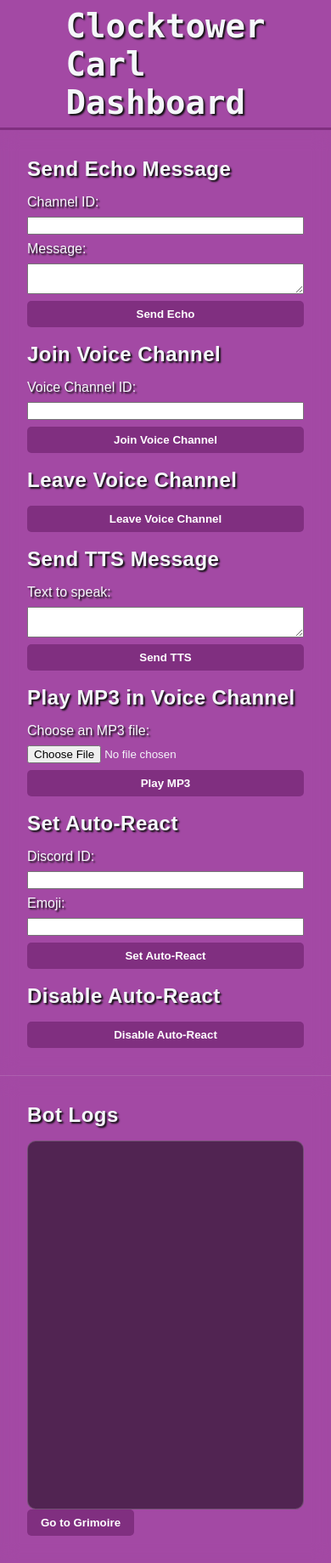
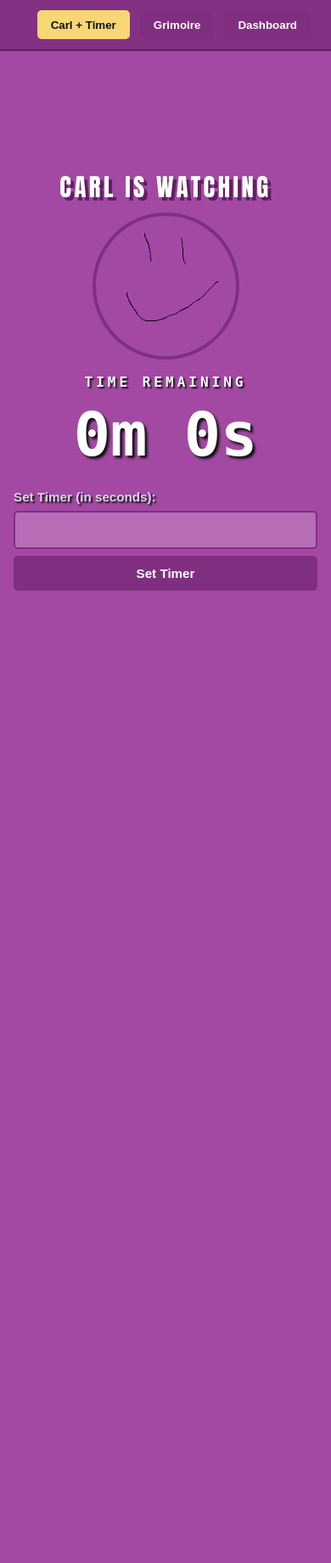
Before and after one commit to SamDennehy/Clocktower-Carl, a Flask app: page / in a window 390 px wide. Shown: the whole page at 85% size. After the commit the page ends 695 px from the top, so only its background shows below. Run offline with Flask 3, Linux system fonts and the light colour scheme; parts of the project's set-up code (start-up, migrations or seed data) failed here and were passed over; some libraries are stand-ins or nearby versions.

Commit message:
changed grimoire to be default page and added easteregg

```diff
--- a/main.py
+++ b/main.py
@@ -26,11 +26,11 @@ def start_bot_for_request():
 
 @app.route('/')
 def home():
-    return render_template('index.html')
+    return render_template('grimoire.html')
 
 @app.route('/grimoire')
 def grimoire():
-    return render_template('grimoire.html')
+    return render_template('index.html')
 
 
 @app.route('/logs')
--- a/static/scripts.js
+++ b/static/scripts.js
@@ -1,13 +1,22 @@
 let timerInterval;
+let confettiAnimationFrame;
 const carlFrameDurations = [200, 150, 90];
 const carlFrameOrder = [0, 1, 2, 1, 0];
 const carlIdleDuration = 30000;
 
 async function updateLogs() {
+    const logsElement = document.getElementById("logs-container");
+    if (!logsElement) {
+        return;
+    }
+
+    try {
         const response = await fetch("/logs");
+        if (!response.ok) {
+            throw new Error(`Log request failed with status ${response.status}`);
+        }
+
         const data = await response.json();
-
-    const logsElement = document.getElementById("logs-container");
 
         logsElement.innerHTML = "";
 
@@ -15,6 +24,35 @@ async function updateLogs() {
             const logElement = document.createElement("div");
             logElement.textContent = log;
             logsElement.appendChild(logElement);
+        });
+    } catch (error) {
+        console.error("Unable to update logs:", error);
+    }
+}
+
+if (document.getElementById("logs-container")) {
+    updateLogs();
+    setInterval(updateLogs, 1000);
+}
+
+const grimoireShell = document.querySelector(".grimoire-shell");
+const viewToggleButtons = document.querySelectorAll(".view-toggle");
+
+if (grimoireShell && viewToggleButtons.length > 0) {
+    viewToggleButtons.forEach(button => {
+        button.addEventListener("click", function() {
+            const view = button.dataset.view;
+            const isSeatingView = view === "seating";
+
+            grimoireShell.classList.toggle("view-timer", !isSeatingView);
+            grimoireShell.classList.toggle("view-seating", isSeatingView);
+
+            viewToggleButtons.forEach(toggleButton => {
+                const isActive = toggleButton === button;
+                toggleButton.classList.toggle("active", isActive);
+                toggleButton.setAttribute("aria-pressed", String(isActive));
+            });
+        });
     });
 }
 
@@ -24,6 +62,8 @@ function addSubmitHandler(formId, handler) {
         form.addEventListener("submit", handler);
     }
 }
+
+addSubmitHandler("timer-form", setTimer);
 
 addSubmitHandler("echo-form", async function(event) {
     event.preventDefault();
@@ -148,6 +188,11 @@ function setTimer(event) {
         return;
     }
 
+    if (durationSeconds === 2809) {
+        displayEasterEgg("Happy Birthday Dean!");
+        return;
+    }
+
     startTimer(Date.now() + durationSeconds * 1000);
 }
 
@@ -175,6 +220,87 @@ function startTimer(endTime) {
 
     updateTimerDisplay();
     timerInterval = setInterval(updateTimerDisplay, 250);
+}
+
+function displayEasterEgg(message) {
+    const easterEgg = document.getElementById("watching-message");
+    if (easterEgg) {
+        easterEgg.textContent = message;
+    }
+
+    launchConfetti();
+}
+
+function launchConfetti() {
+    const existingCanvas = document.getElementById("confetti-canvas");
+    if (existingCanvas) {
+        existingCanvas.remove();
+    }
+
+    if (confettiAnimationFrame) {
+        cancelAnimationFrame(confettiAnimationFrame);
+    }
+
+    const canvas = document.createElement("canvas");
+    const context = canvas.getContext("2d");
+    const colors = ["#f7d774", "#ffffff", "#ff6b6b", "#69d2e7", "#9be564"];
+    const particles = [];
+    const pixelRatio = window.devicePixelRatio || 1;
+    const endTime = performance.now() + 3500;
+
+    canvas.id = "confetti-canvas";
+    document.body.appendChild(canvas);
+
+    function resizeCanvas() {
+        canvas.width = window.innerWidth * pixelRatio;
+        canvas.height = window.innerHeight * pixelRatio;
+        canvas.style.width = `${window.innerWidth}px`;
+        canvas.style.height = `${window.innerHeight}px`;
+        context.setTransform(pixelRatio, 0, 0, pixelRatio, 0, 0);
+    }
+
+    resizeCanvas();
+    window.addEventListener("resize", resizeCanvas, { once: true });
+
+    for (let index = 0; index < 140; index += 1) {
+        particles.push({
+            x: Math.random() * window.innerWidth,
+            y: -20 - Math.random() * window.innerHeight * 0.35,
+            width: 5 + Math.random() * 7,
+            height: 8 + Math.random() * 9,
+            speed: 2 + Math.random() * 4,
+            drift: -1.5 + Math.random() * 3,
+            rotation: Math.random() * Math.PI,
+            rotationSpeed: -0.15 + Math.random() * 0.3,
+            color: colors[index % colors.length]
+        });
+    }
+
+    function animateConfetti(currentTime) {
+        context.clearRect(0, 0, window.innerWidth, window.innerHeight);
+
+        particles.forEach(particle => {
+            particle.y += particle.speed;
+            particle.x += particle.drift;
+            particle.rotation += particle.rotationSpeed;
+
+            context.save();
+            context.translate(particle.x, particle.y);
+            context.rotate(particle.rotation);
+            context.fillStyle = particle.color;
+            context.fillRect(-particle.width / 2, -particle.height / 2, particle.width, particle.height);
+            context.restore();
+        });
+
+        if (currentTime < endTime) {
+            confettiAnimationFrame = requestAnimationFrame(animateConfetti);
+        } else {
+            canvas.remove();
+            confettiAnimationFrame = undefined;
+        }
+    }
+
+    confettiAnimationFrame = requestAnimationFrame(animateConfetti);
 }
 
 const savedTimerEndTime = Number(sessionStorage.getItem("timerEndTime"));
--- a/static/styles.css
+++ b/static/styles.css
@@ -23,6 +31,24 @@ body {
 	overflow: hidden;
 	min-height: 150px;
 	border-bottom: 3px solid rgb(128, 47, 128);
+}
+
+.page-navigation {
+	display: flex;
+	justify-content: flex-end;
+	gap: 0.75rem;
+	padding: 0.75rem 1.5rem;
+	background-color: rgba(128, 47, 128, 0.9);
+	border-bottom: 2px solid rgb(97, 31, 97);
+}
+
+.page-navigation button {
+	padding: 0.6rem 1rem;
+}
+
+.page-navigation .view-toggle.active {
+	background-color: #f7d774;
+	color: #111;
 }
 
 .grimoire-banner {
@@ -96,26 +122,48 @@ h1 {
 	width: 100%;
 	box-sizing: border-box;
 	background-color: rgba(163, 73, 164);
-	padding: 2rem;
+	padding: clamp(0.75rem, 2vw, 2rem);
+}
+
+.grimoire-shell.view-timer {
+	display: flex;
+	align-items: center;
+}
+
+.grimoire-shell.view-timer .timer {
+	max-width: 900px;
+	margin-inline: auto;
+}
+
+.grimoire-shell.view-timer .seating-panel,
+.grimoire-shell.view-seating .timer {
+	display: none;
+}
+
+.grimoire-shell.view-seating {
+	display: flex;
+	align-items: center;
+	justify-content: center;
+}
+
+.grimoire-shell.view-seating .seating-panel {
+	max-width: 1000px;
+	margin: 0 auto;
 }
 
 .grimoire-shell .timer {
 	width: 100%;
 	box-sizing: border-box;
 	margin-inline: auto;
-	padding: 2rem;
+	padding: clamp(0.75rem, 2vw, 2rem);
 	text-align: center;
-}
-
-.back-home-button {
-	margin-bottom: 1rem;
 }
 
 .watching-message {
 	margin: 0 0 1rem;
 	color: #ffffff;
 	font-family: Impact, Haettenschweiler, "Arial Narrow Bold", sans-serif;
-	font-size: 4rem;
+	font-size: clamp(2rem, 5vw, 4rem);
 	font-weight: 900;
 	letter-spacing: 0.12em;
 	line-height: 1;
@@ -124,9 +172,9 @@ h1 {
 
 .timer-carl {
 	position: relative;
-	width: min(400px, 35vw);
-	height: min(400px, 35vw);
-	margin: 0 auto 1.5rem;
+	width: min(500px, 56.25vw, 61vh);
+	height: min(500px, 56.25vw, 61vh);
+	margin: 0 auto clamp(0.75rem, 2vh, 1.5rem);
 	border: 4px solid rgb(128, 47, 128);
 	border-radius: 50%;
 	overflow: hidden;
@@ -159,11 +207,11 @@ h1 {
 }
 
 #timer-display {
-	min-height: 5.25rem;
+	min-height: clamp(3.5rem, 8vh, 5.25rem);
 	margin: 0;
 	color: #ffffff;
 	font-family: monospace;
-	font-size: 4.5rem;
+	font-size: clamp(2.75rem, 7vw, 4.5rem);
 	font-weight: 900;
 	line-height: 1;
 	letter-spacing: 0;
@@ -172,32 +220,32 @@ h1 {
 
 .grimoire-shell form {
 	max-width: 440px;
-	margin: 2rem auto 0;
+	margin: clamp(1rem, 2vh, 2rem) auto 0;
 	text-align: left;
 }
 
 .grimoire-shell label {
 	color: #ded2e4;
-	font-size: 1.1rem;
+	font-size: clamp(0.95rem, 1.5vw, 1.1rem);
 	font-weight: 700;
 }
 
 .grimoire-shell input {
 	box-sizing: border-box;
 	width: 100%;
-	padding: 0.9rem 1rem;
+	padding: 0.7rem 0.85rem;
 	border: 2px solid rgb(128, 47, 128);
 	border-radius: 5px;
 	background: rgba(255, 255, 255, 0.2);
 	color: #ffffff;
-	font-size: 1.2rem;
+	font-size: clamp(1rem, 1.5vw, 1.2rem);
 }
 
 .grimoire-shell button {
-	padding: 1rem;
+	padding: 0.75rem 1rem;
 	background: rgb(128, 47, 128);
 	color: #ffffff;
-	font-size: 1.1rem;
+	font-size: clamp(0.95rem, 1.5vw, 1.1rem);
 }
 
 .grimoire-shell button:hover {
@@ -484,11 +532,11 @@ h1 {
 	}
 
 	.grimoire-shell {
-		padding: 1.5rem 0.75rem 2rem;
+		padding: 0.75rem 0.5rem 1rem;
 	}
 
 	.grimoire-shell .timer {
-		padding: 2rem 1rem 1.5rem;
+		padding: 1rem 0.5rem;
 	}
 
 	.seating-panel {
--- a/templates/grimoire.html
+++ b/templates/grimoire.html
@@ -8,9 +8,14 @@
      <link rel="icon" type="image/x-icon" href="{{ url_for('static', filename='carl.ico') }}">
 </head>
 <body>
-    <main class="grimoire-shell">
+    <nav class="page-navigation" aria-label="Page navigation">
+        <button type="button" class="view-toggle active" data-view="timer" aria-pressed="true">Carl + Timer</button>
+        <button type="button" class="view-toggle" data-view="seating" aria-pressed="false">Grimoire</button>
+        <button type="button" onclick="window.location.href='/grimoire'">Dashboard</button>
+    </nav>
+    <main class="grimoire-shell view-timer">
         <section class="timer" aria-labelledby="timer-heading">
-            <p class="watching-message">CARL IS WATCHING</p>
+            <p id="watching-message" class="watching-message">CARL IS WATCHING</p>
             <div class="timer-carl">
                 <img class="timer-carl-image timer-carl-image-one" src="{{ url_for('static', filename='carl.png') }}" alt="">
                 <img class="timer-carl-image timer-carl-image-two" src="{{ url_for('static', filename='carl2.png') }}" alt="">
@@ -20,7 +25,7 @@
                 <p class="timer-label" id="timer-heading">TIME REMAINING</p>
                 <p id="timer-display" aria-live="polite">0m 0s</p>
             </div>
-            <form action="#" method="POST" id="timer-form" onsubmit="setTimer(event)">
+            <form action="#" method="POST" id="timer-form">
                 <label for="timer-duration">Set Timer (in seconds):</label>
                 <input type="number" id="timer-duration" name="duration" min="1" required>
                 <button type="submit">Set Timer</button>
@@ -31,6 +36,7 @@
             <ol id="player-seating" class="player-seating" aria-live="polite"></ol>
             <form id="seating-form">
                 <label for="player-names">Players</label>
+                <br>
                 <div class="seating-heading-row">
                     <div>
                         <p class="timer-label" id="seating-heading">PLAYER ORDER</p>
@@ -41,7 +47,6 @@
                 <button type="submit">Display Seats</button>
             </form>
         </section>
-        <button type="button" class="back-home-button" onclick="window.location.href='/'">Back to Dashboard</button>
     </main>
     <script src="{{ url_for('static', filename='scripts.js') }}"></script>
 </body>
--- a/templates/index.html
+++ b/templates/index.html
@@ -8,6 +8,9 @@
      <link rel="icon" type="image/x-icon" href="{{ url_for('static', filename='carl.ico') }}">
 </head>
 <body>
+    <nav class="page-navigation" aria-label="Page navigation">
+        <button type="button" onclick="window.location.href='/'">Grimoire</button>
+    </nav>
     <header class="banner">
         <img src="{{ url_for('static', filename='carl.png') }}" alt="Clocktower Carl Banner">
         <h1>Clocktower Carl Dashboard</h1>
@@ -69,7 +72,6 @@
             <div id="logs-container" class="log-window">
                 <!-- Logs will be dynamically inserted here -->
             </div>
-            <button type="button" onclick="window.location.href='{{ url_for('grimoire') }}'">Go to Grimoire</button>
         </section>
     </main>
     <script src="{{ url_for('static', filename='scripts.js') }}"></script>
```
Also changed, not shown: other parts of static/styles.css (+22 -15 lines). Lines whose indentation alone changed are shown as unchanged.
